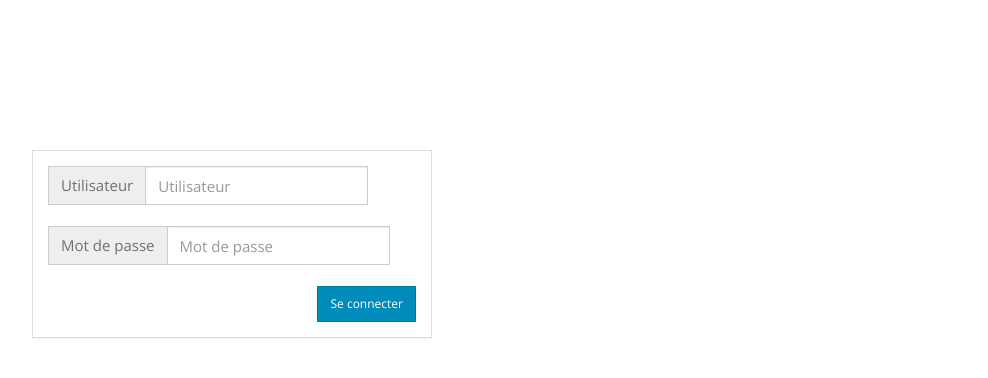
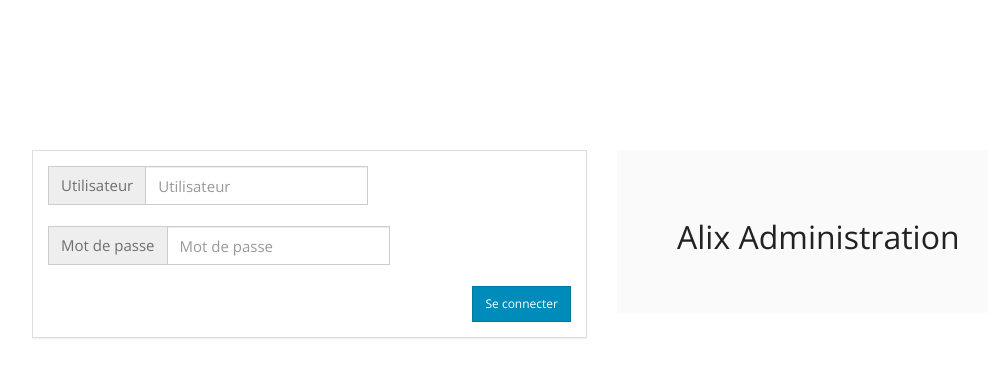
Before and after one commit to ccamus/siteAlix, a plain HTML site: page SiteWeb/auth.html in a window 1280 px wide. Shown: the whole page, without its empty margins (38-1026 px from the left). Drawn offline with nearby package versions, Linux system fonts and the light colour scheme; no server answers; files whose address does not match are found by name.

Commit message:
Ajout d'un titre au login + AJout d'un message ok pour les catégories

```diff
--- a/SiteWeb/auth.html
+++ b/SiteWeb/auth.html
@@ -22,7 +22,9 @@
 		<div class="container" ng-controller="connexionController">
       <div class="alert alert-danger" role="alert" ng-show="isError"><b>{{errorMessage}}</b></div>
 
-      <div id="login" class="panel panel-default">
+			<div class="row login">
+				<div class="col-md-6">
+					<div class="form panel panel-default">
 		        <div class="panel-body">
 		          <div class="input-group">
 		            <span class="input-group-addon" id="basic-addon1">Utilisateur</span>
@@ -37,6 +39,14 @@
 		          <button type="button" class="btn btn-primary btn-sm" ng-click="login()">Se connecter</button>
 		        </div>
 		      </div>
+				</div>
+				<div class="col-md-6">
+					<div class="jumbotron">
+  					<h2>Alix Administration</h2>
+					</div>
+				</div>
+			</div>
+
 
 		</div>
 
--- a/SiteWeb/css/administration.css
+++ b/SiteWeb/css/administration.css
@@ -2,10 +2,11 @@ body{
 	padding-top: 50px;
 }
 
-#login{
-	max-width : 400px;
+.login{
 	margin-top : 100px;
-	text-align : right;
+}
+.login .form{
+	text-align: right;
 }
 
 input.form-control{
```
Also changed, not shown: SiteWeb/javascript/app.controllers.js (+9 -4 lines), SiteWeb/template/categories.html (+1 -1 lines). Lines whose indentation alone changed are shown as unchanged.
